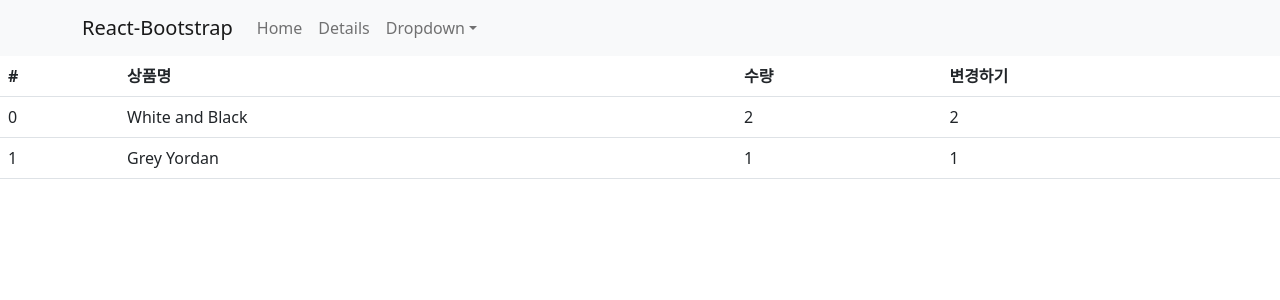
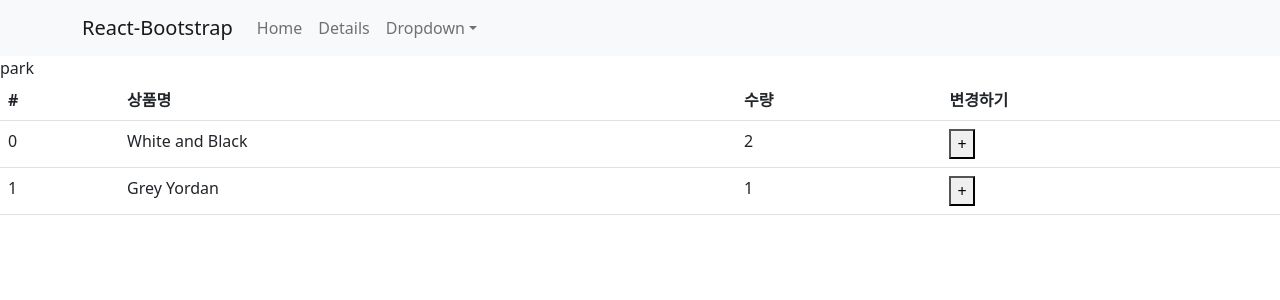
Before and after one commit to KwangminNam/e-commerce, a React (Vite) app: page /cart in a window 1280 px wide. Shown: the top 300 px of the page. Built offline with nearby package versions, Linux system fonts and the light colour scheme.

Commit message:
reduxxxx

```diff
--- a/src/components/Cart.jsx
+++ b/src/components/Cart.jsx
@@ -1,17 +1,20 @@
 import React from 'react';
 import { Table } from 'react-bootstrap'
-import { useSelector } from 'react-redux';
+import { useDispatch, useSelector } from 'react-redux';
+import { changeName } from '../store';
+
 
 const Cart = () => {
 
 
   const a = useSelector(state => state);
+  const dispatch = useDispatch();
 
-  const { main } = a;
-  console.log(main);
+  const { main , user } = a;
 
   return (
     <div>
+      <div>{user}</div>
       <Table>
         <thead>
           <tr>
@@ -28,7 +31,7 @@ const Cart = () => {
                 <td>{item.id}</td>
                 <td>{item.name}</td>
                 <td>{item.count}</td>
-                <td>{item.count}</td>
+                <td><button onClick={()=>{dispatch(changeName())}}>+</button></td>
               </tr>
             )
           })}
--- a/src/store.js
+++ b/src/store.js
@@ -2,8 +2,15 @@ import { configureStore, createSlice } from '@reduxjs/toolkit'
 
 const user = createSlice({
   name:"user",
-  initialState:"park"
+  initialState:"park",
+  reducers: {
+    changeName(state){
+      return  state + 'nam';
+    }
+  }
 })
+
+export const {changeName} = user.actions;
 
 const stock = createSlice({
   name:"stock",
```
